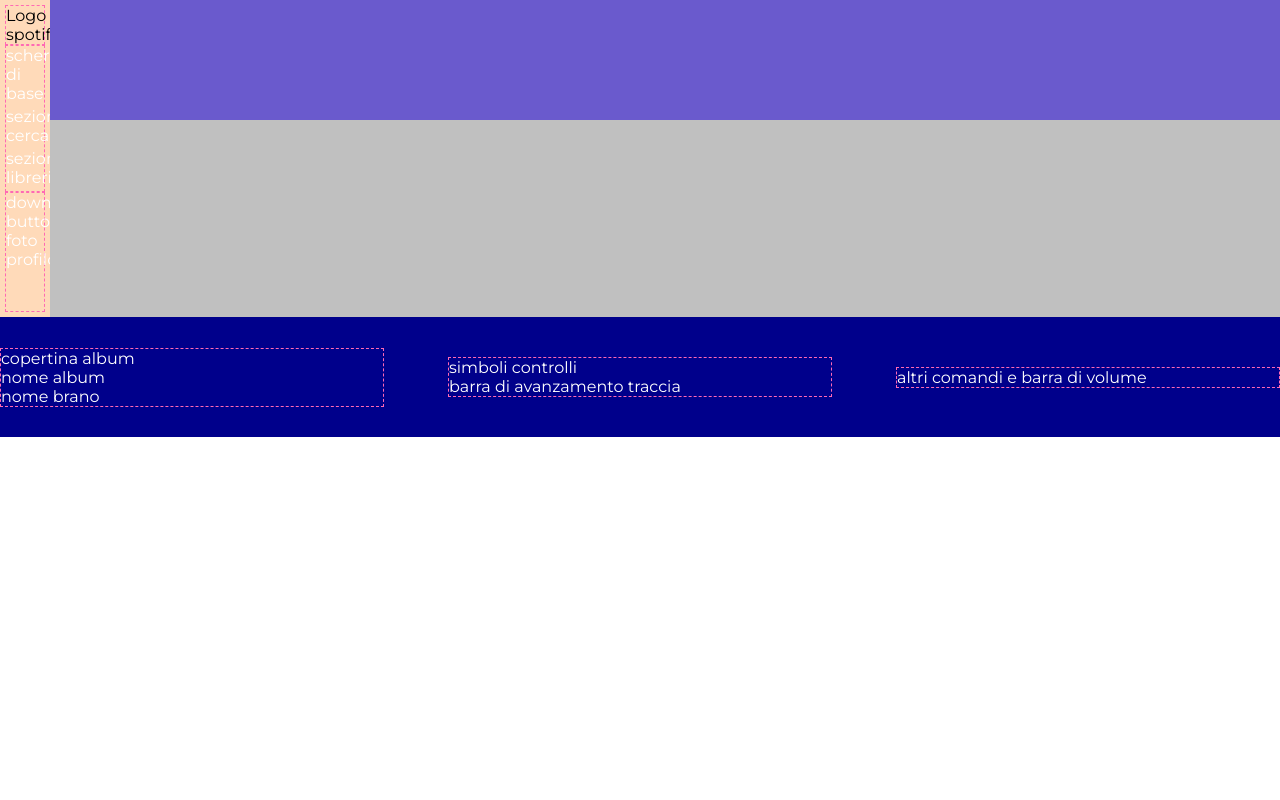
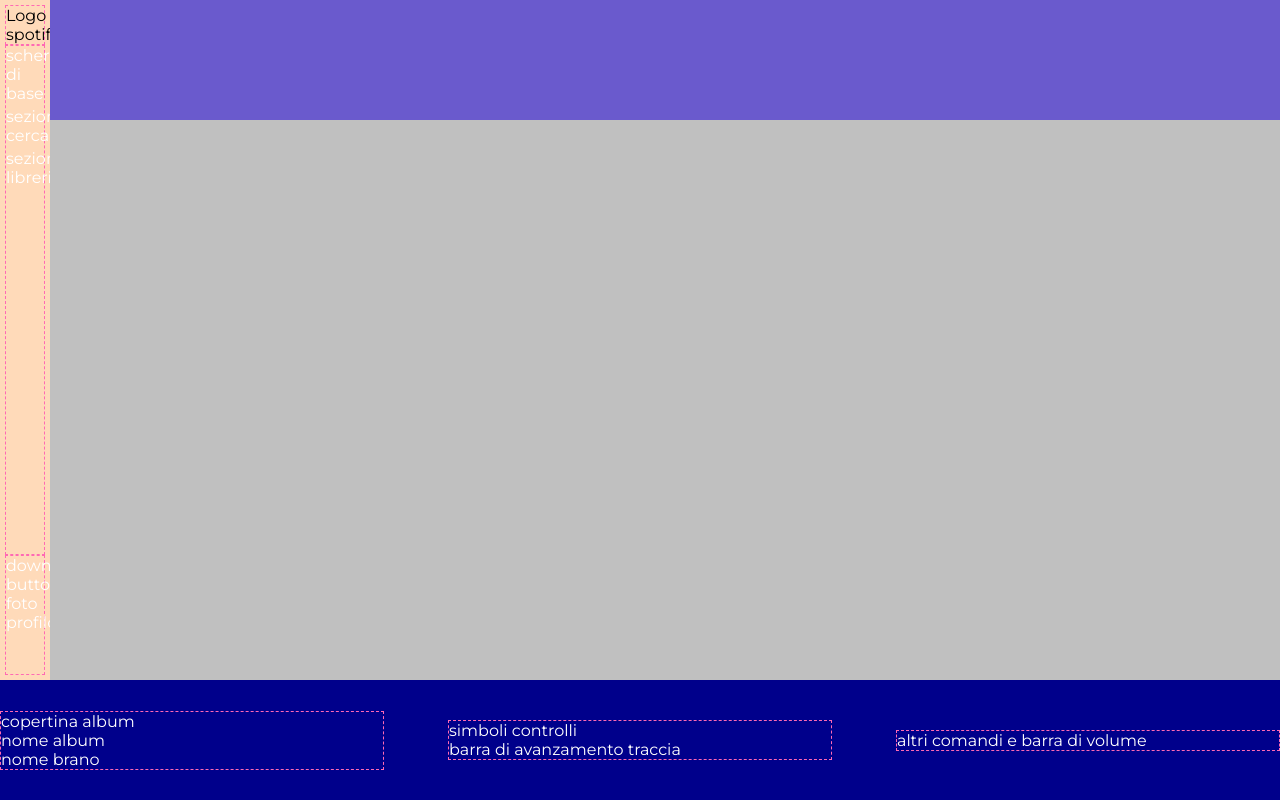
Before and after one commit to tommasotacconi/html-css-spotifyweb, a plain HTML site: page index.html in a window 1280 px wide. Drawn offline with Linux system fonts and the light colour scheme.

Commit message:
corrected f-column class in css

```diff
--- a/css/utilities.css
+++ b/css/utilities.css
@@ -176,7 +176,7 @@
   align-items: center;
 }
 
-.f-column {
+.flex-column {
   display: flex;
   flex-direction: column;
 }
```
